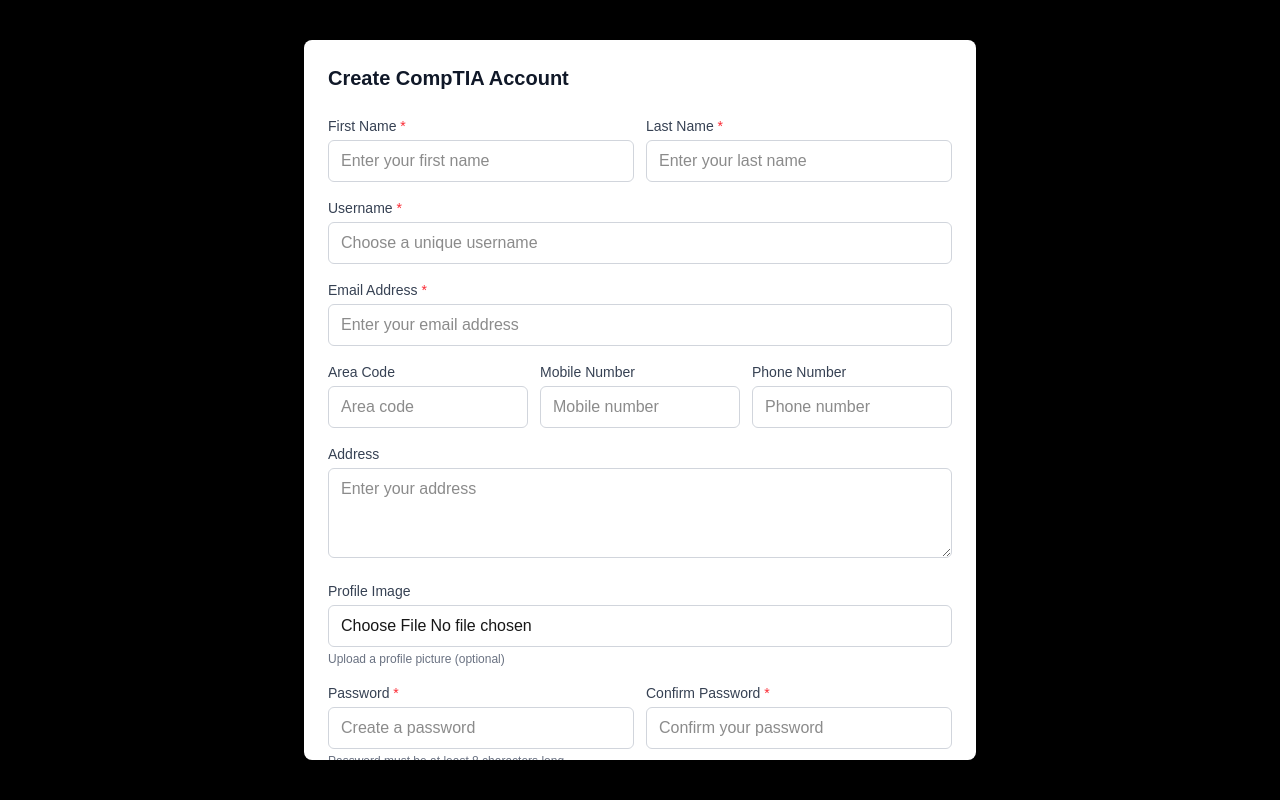
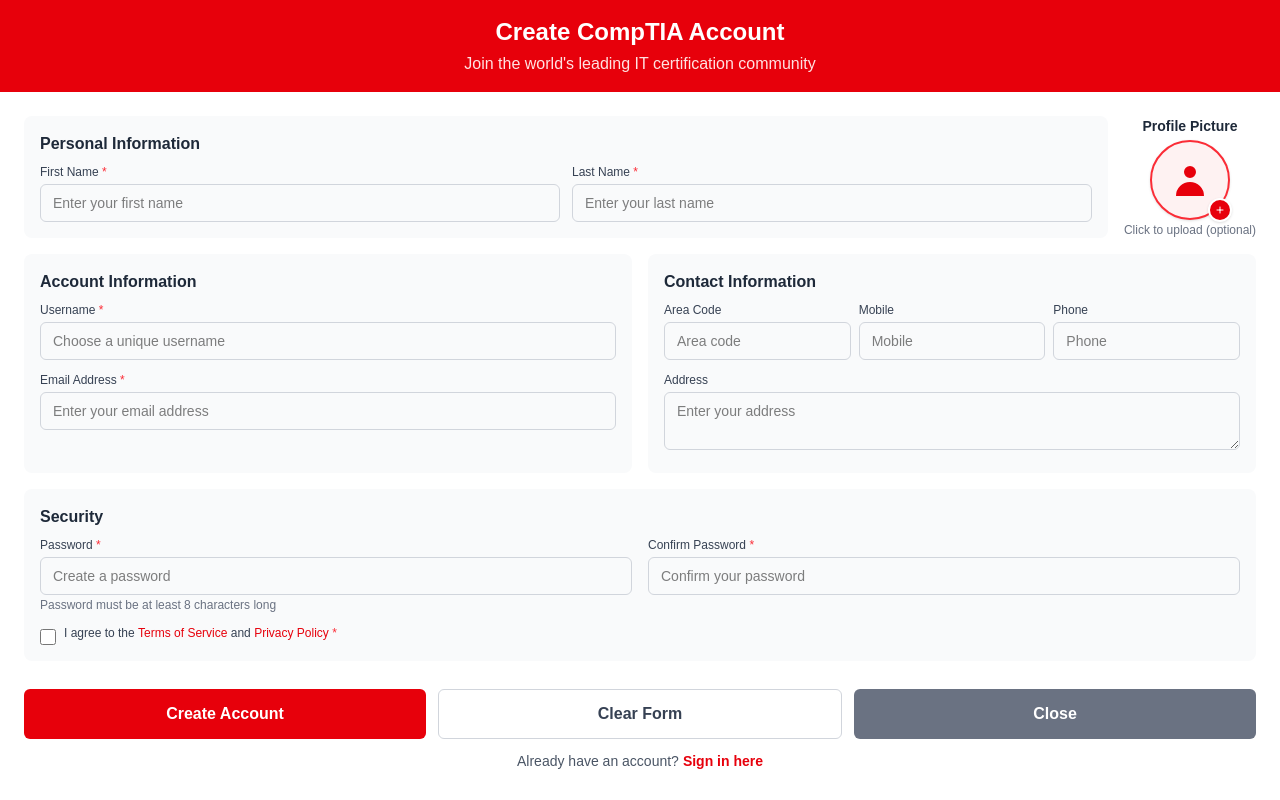
Before and after one commit to haidermb25/ComptiaFrontend, a Next.js app: page /signUp in a window 1280 px wide. Shown: the top 800 px of the page. Built offline with nearby package versions, Linux system fonts and the light colour scheme.

Commit message:
updated the create Account and chatbot z-index

```diff
--- a/src/app/layout.js
+++ b/src/app/layout.js
@@ -5,7 +5,7 @@
 import TabBar from "@/components/shared/tabBar/TabBar";
 import Button from "@/components/shared/buttons/Button";
 import QuickLink from "@/components/quickLinks/QuickLink";
-import ChatBot from "@/components/chatbot/ChatBot";
+import ConditionalChatBot from "@/components/chatbot/ConditionalChatBot";
 
 export default function RootLayout({ children }) {
   const array = [
@@ -22,7 +22,7 @@
         <main className="flex-grow">{children}</main>
         <Footer />
         <QuickLink />
-        <ChatBot />
+        <ConditionalChatBot />
       </body>
     </html>
   );
--- a/src/components/chatbot/ChatBot.jsx
+++ b/src/components/chatbot/ChatBot.jsx
@@ -12,7 +12,7 @@
     <>
       {/* ✅ Image Button Always at Bottom Right */}
       {!isOpen && (
-        <div className="fixed bottom-4 right-4 z-50">
+        <div className="fixed bottom-4 right-4 z-[1]">
           <button onClick={toggleChat}>
             <Image
               src="/boat.png"
@@ -27,7 +27,7 @@
 
       {/* ✅ Chat Panel Appears at Same Position */}
       <div
-        className={`fixed bottom-4 right-4 z-50 w-[90vw] sm:w-80 h-[70vh] sm:h-[500px] bg-white rounded-xl shadow-xl border border-gray-300 flex flex-col overflow-hidden transition-all duration-500 ease-in-out origin-bottom-right ${
+        className={`fixed bottom-4 right-4 z-[1] w-[90vw] sm:w-80 h-[70vh] sm:h-[500px] bg-white rounded-xl shadow-xl border border-gray-300 flex flex-col overflow-hidden transition-all duration-500 ease-in-out origin-bottom-right ${
           isOpen
             ? "scale-100 opacity-100 visible"
             : "scale-0 opacity-0 invisible"
--- a/src/components/header/CreateAccountModal.jsx
+++ b/src/components/header/CreateAccountModal.jsx
@@ -39,16 +39,27 @@
   };
 
   return (
-    <div className="fixed inset-0 z-[99999] flex items-center justify-center bg-black bg-opacity-50">
-      {/* Modal Content */}
-      <div className="bg-white rounded-lg shadow-xl w-full max-w-2xl p-6 mx-4 max-h-[90vh] overflow-y-auto">
-        <h3 className="text-xl font-bold text-gray-900 mb-6">Create CompTIA Account</h3>
+    <div className="fixed inset-0 z-[99999] bg-black bg-opacity-50">
+      {/* Full Page Modal Content */}
+      <div className="min-h-screen bg-white flex flex-col">
+        {/* Header */}
+        <div className="bg-red-600 text-white p-3 sm:p-2 lg:p-4 text-center flex-shrink-0">
+          <h3 className="text-lg sm:text-xl lg:text-2xl font-bold">Create CompTIA Account</h3>
+          <p className="text-red-100 mt-1 text-xs sm:text-sm lg:text-base">Join the world's leading IT certification community</p>
+        </div>
 
-        <form className="space-y-4" onSubmit={handleSubmit}>
-          {/* Personal Information */}
-          <div className="grid grid-cols-2 gap-3">
+        {/* Form Content */}
+        <div className="flex-1 p-2 sm:p-3 lg:p-4 xl:p-6 max-w-7xl mx-auto w-full overflow-y-auto">
+
+        <form className="space-y-3 sm:space-y-3 lg:space-y-4" onSubmit={handleSubmit}>
+          {/* Top Row: Personal Information + Profile Picture */}
+          <div className="flex flex-col lg:flex-row gap-3 lg:gap-4 items-start">
+            {/* Personal Information Section */}
+            <div className="bg-gray-50 p-2 sm:p-3 lg:p-4 rounded-lg flex-1 w-full">
+              <h4 className="text-xs sm:text-sm lg:text-base font-semibold text-gray-800 mb-2">Personal Information</h4>
+              <div className="grid grid-cols-1 sm:grid-cols-2 gap-2 sm:gap-3">
                 <div>
-              <label className="block text-sm font-medium text-gray-700 mb-1">
+                  <label className="block text-xs font-medium text-gray-700 mb-1">
                     First Name <span className="text-red-500">*</span>
                   </label>
                   <input
@@ -57,13 +68,13 @@
                     value={formData.firstName}
                     onChange={handleInputChange}
                     required
-                className="w-full px-3 py-2 border border-gray-300 rounded-md focus:outline-none focus:ring-2 focus:ring-red-500"
+                    className="w-full px-2 sm:px-3 py-1.5 sm:py-2 border border-gray-300 rounded-md focus:outline-none focus:ring-2 focus:ring-red-500 focus:border-transparent text-sm text-black"
                     placeholder="Enter your first name"
                   />
                 </div>
 
                 <div>
-              <label className="block text-sm font-medium text-gray-700 mb-1">
+                  <label className="block text-xs font-medium text-gray-700 mb-1">
                     Last Name <span className="text-red-500">*</span>
                   </label>
                   <input
@@ -72,15 +83,96 @@
                     value={formData.lastName}
                     onChange={handleInputChange}
                     required
-                className="w-full px-3 py-2 border border-gray-300 rounded-md focus:outline-none focus:ring-2 focus:ring-red-500"
+                    className="w-full px-2 sm:px-3 py-1.5 sm:py-2 border border-gray-300 rounded-md focus:outline-none focus:ring-2 focus:ring-red-500 focus:border-transparent text-sm text-black"
                     placeholder="Enter your last name"
                   />
                 </div>
               </div>
+            </div>
 
-          {/* Username */}
+            {/* Profile Image Section */}
+            <div className="flex flex-col items-center w-full lg:w-auto">
+              <label className="block text-xs sm:text-sm font-semibold text-gray-800 mb-1">
+                Profile Picture
+              </label>
+
+              <div className="relative">
+                {/* Circular Image Container */}
+                <div className="w-12 h-12 sm:w-16 sm:h-16 lg:w-20 lg:h-20 rounded-full border-2 border-red-500 bg-red-50 flex items-center justify-center cursor-pointer hover:bg-red-100 transition-colors duration-200 shadow-sm">
+                  {formData.image ? (
+                    <img
+                      src={formData.image}
+                      alt="Profile preview"
+                      className="w-full h-full rounded-full object-cover"
+                    />
+                  ) : (
+                    <svg
+                      className="w-6 h-6 sm:w-8 sm:h-8 lg:w-10 lg:h-10 text-red-600"
+                      fill="currentColor"
+                      viewBox="0 0 20 20"
+                      xmlns="http://www.w3.org/2000/svg"
+                    >
+                      <path
+                        fillRule="evenodd"
+                        d="M10 9a3 3 0 100-6 3 3 0 000 6zm-7 9a7 7 0 1114 0H3z"
+                        clipRule="evenodd"
+                      />
+                    </svg>
+                  )}
+                </div>
+
+                {/* Hidden File Input */}
+                <input
+                  type="file"
+                  name="image"
+                  accept="image/*"
+                  onChange={(e) => {
+                    const file = e.target.files[0];
+                    if (file) {
+                      // Create preview URL
+                      const reader = new FileReader();
+                      reader.onload = (e) => {
+                        setFormData(prev => ({ ...prev, image: e.target.result }));
+                      };
+                      reader.readAsDataURL(file);
+                    }
+                  }}
+                  className="absolute inset-0 w-full h-full opacity-0 cursor-pointer"
+                />
+
+                {/* Upload Icon Overlay */}
+                <div className="absolute -bottom-0.5 -right-0.5 w-4 h-4 sm:w-5 sm:h-5 lg:w-6 lg:h-6 bg-red-600 rounded-full flex items-center justify-center border-2 border-white shadow-sm">
+                  <svg
+                    className="w-2 h-2 sm:w-2.5 sm:h-2.5 lg:w-3 lg:h-3 text-white"
+                    fill="none"
+                    stroke="currentColor"
+                    viewBox="0 0 24 24"
+                    xmlns="http://www.w3.org/2000/svg"
+                  >
+                    <path
+                      strokeLinecap="round"
+                      strokeLinejoin="round"
+                      strokeWidth={2}
+                      d="M12 6v6m0 0v6m0-6h6m-6 0H6"
+                    />
+                  </svg>
+                </div>
+              </div>
+
+              <p className="text-xs text-gray-500 mt-0.5 text-center">
+                Click to upload (optional)
+              </p>
+            </div>
+          </div>
+
+          {/* Second Row: Account Information + Contact Information */}
+          <div className="flex flex-col xl:flex-row gap-3 lg:gap-4">
+            {/* Account Information Section */}
+            <div className="bg-gray-50 p-2 sm:p-3 lg:p-4 rounded-lg flex-1">
+              <h4 className="text-xs sm:text-sm lg:text-base font-semibold text-gray-800 mb-2">Account Information</h4>
+              <div className="space-y-2 sm:space-y-3">
                 <div>
-            <label className="block text-sm font-medium text-gray-700 mb-1">
+                  <label className="block text-xs font-medium text-gray-700 mb-1">
                     Username <span className="text-red-500">*</span>
                   </label>
                   <input
@@ -89,14 +181,13 @@
                     value={formData.username}
                     onChange={handleInputChange}
                     required
-              className="w-full px-3 py-2 border border-gray-300 rounded-md focus:outline-none focus:ring-2 focus:ring-red-500"
+                    className="w-full px-2 sm:px-3 py-1.5 sm:py-2 border border-gray-300 rounded-md focus:outline-none focus:ring-2 focus:ring-red-500 focus:border-transparent text-sm text-black"
                     placeholder="Choose a unique username"
                   />
                 </div>
 
-          {/* Email */}
                 <div>
-            <label className="block text-sm font-medium text-gray-700 mb-1">
+                  <label className="block text-xs font-medium text-gray-700 mb-1">
                     Email Address <span className="text-red-500">*</span>
                   </label>
                   <input
@@ -105,15 +196,20 @@
                     value={formData.email}
                     onChange={handleInputChange}
                     required
-              className="w-full px-3 py-2 border border-gray-300 rounded-md focus:outline-none focus:ring-2 focus:ring-red-500"
+                    className="w-full px-2 sm:px-3 py-1.5 sm:py-2 border border-gray-300 rounded-md focus:outline-none focus:ring-2 focus:ring-red-500 focus:border-transparent text-sm text-black"
                     placeholder="Enter your email address"
                   />
                 </div>
+              </div>
+            </div>
 
-          {/* Contact Information */}
-          <div className="grid grid-cols-3 gap-3">
+            {/* Contact Information Section */}
+            <div className="bg-gray-50 p-2 sm:p-3 lg:p-4 rounded-lg flex-1">
+              <h4 className="text-xs sm:text-sm lg:text-base font-semibold text-gray-800 mb-2">Contact Information</h4>
+              <div className="space-y-2 sm:space-y-3">
+                <div className="grid grid-cols-1 sm:grid-cols-3 gap-2">
                   <div>
-              <label className="block text-sm font-medium text-gray-700 mb-1">
+                    <label className="block text-xs font-medium text-gray-700 mb-1">
                       Area Code
                     </label>
                     <input
@@ -121,85 +217,66 @@
                       name="areaCode"
                       value={formData.areaCode}
                       onChange={handleInputChange}
-                className="w-full px-3 py-2 border border-gray-300 rounded-md focus:outline-none focus:ring-2 focus:ring-red-500"
+                      className="w-full px-2 sm:px-3 py-1.5 sm:py-2 border border-gray-300 rounded-md focus:outline-none focus:ring-2 focus:ring-red-500 focus:border-transparent text-sm text-black"
                       placeholder="Area code"
                       maxLength="10"
                     />
                   </div>
 
                   <div>
-              <label className="block text-sm font-medium text-gray-700 mb-1">
-                Mobile Number
+                    <label className="block text-xs font-medium text-gray-700 mb-1">
+                      Mobile
                     </label>
                     <input
                       type="tel"
                       name="mobileNumber"
                       value={formData.mobileNumber}
                       onChange={handleInputChange}
-                className="w-full px-3 py-2 border border-gray-300 rounded-md focus:outline-none focus:ring-2 focus:ring-red-500"
-                placeholder="Mobile number"
+                      className="w-full px-2 sm:px-3 py-1.5 sm:py-2 border border-gray-300 rounded-md focus:outline-none focus:ring-2 focus:ring-red-500 focus:border-transparent text-sm text-black"
+                      placeholder="Mobile"
                       maxLength="50"
                     />
                   </div>
 
                   <div>
-              <label className="block text-sm font-medium text-gray-700 mb-1">
-                Phone Number
+                    <label className="block text-xs font-medium text-gray-700 mb-1">
+                      Phone
                     </label>
                     <input
                       type="tel"
                       name="phoneNumber"
                       value={formData.phoneNumber}
                       onChange={handleInputChange}
-                className="w-full px-3 py-2 border border-gray-300 rounded-md focus:outline-none focus:ring-2 focus:ring-red-500"
-                placeholder="Phone number"
+                      className="w-full px-2 sm:px-3 py-1.5 sm:py-2 border border-gray-300 rounded-md focus:outline-none focus:ring-2 focus:ring-red-500 focus:border-transparent text-sm text-black"
+                      placeholder="Phone"
                       maxLength="50"
                     />
                   </div>
                 </div>
 
-          {/* Address */}
                 <div>
-            <label className="block text-sm font-medium text-gray-700 mb-1">
+                  <label className="block text-xs font-medium text-gray-700 mb-1">
                     Address
                   </label>
                   <textarea
                     name="address"
                     value={formData.address}
                     onChange={handleInputChange}
-              rows="3"
-              className="w-full px-3 py-2 border border-gray-300 rounded-md focus:outline-none focus:ring-2 focus:ring-red-500"
+                    rows="2"
+                    className="w-full px-2 sm:px-3 py-1.5 sm:py-2 border border-gray-300 rounded-md focus:outline-none focus:ring-2 focus:ring-red-500 focus:border-transparent text-sm text-black"
                     placeholder="Enter your address"
                   />
                 </div>
-
-          {/* Profile Image */}
-          <div>
-            <label className="block text-sm font-medium text-gray-700 mb-1">
-              Profile Image
-            </label>
-            <input
-              type="file"
-              name="image"
-              accept="image/*"
-              onChange={(e) => {
-                const file = e.target.files[0];
-                if (file) {
-                  // Handle file upload logic here
-                  setFormData(prev => ({ ...prev, image: file.name }));
-                }
-              }}
-              className="w-full px-3 py-2 border border-gray-300 rounded-md focus:outline-none focus:ring-2 focus:ring-red-500"
-            />
-            <p className="text-xs text-gray-500 mt-1">
-              Upload a profile picture (optional)
-            </p>
+              </div>
+            </div>
           </div>
 
-          {/* Password Fields */}
-          <div className="grid grid-cols-2 gap-3">
-            <div>
-              <label className="block text-sm font-medium text-gray-700 mb-1">
+          {/* Third Row: Security Section */}
+          <div className="bg-gray-50 p-2 sm:p-3 lg:p-4 rounded-lg">
+            <h4 className="text-xs sm:text-sm lg:text-base font-semibold text-gray-800 mb-2">Security</h4>
+            <div className="flex flex-col sm:flex-row gap-3 sm:gap-4">
+              <div className="flex-1">
+                <label className="block text-xs font-medium text-gray-700 mb-1">
                   Password <span className="text-red-500">*</span>
                 </label>
                 <input
@@ -208,16 +285,16 @@
                   value={formData.password}
                   onChange={handleInputChange}
                   required
-                className="w-full px-3 py-2 border border-gray-300 rounded-md focus:outline-none focus:ring-2 focus:ring-red-500"
+                  className="w-full px-2 sm:px-3 py-1.5 sm:py-2 border border-gray-300 rounded-md focus:outline-none focus:ring-2 focus:ring-red-500 focus:border-transparent text-sm text-black"
                   placeholder="Create a password"
                 />
-              <p className="text-xs text-gray-500 mt-1">
+                <p className="text-xs text-gray-500 mt-0.5">
                   Password must be at least 8 characters long
                 </p>
               </div>
 
-            <div>
-              <label className="block text-sm font-medium text-gray-700 mb-1">
+              <div className="flex-1">
+                <label className="block text-xs font-medium text-gray-700 mb-1">
                   Confirm Password <span className="text-red-500">*</span>
                 </label>
                 <input
@@ -226,14 +303,14 @@
                   value={formData.confirmPassword}
                   onChange={handleInputChange}
                   required
-                className="w-full px-3 py-2 border border-gray-300 rounded-md focus:outline-none focus:ring-2 focus:ring-red-500"
+                  className="w-full px-2 sm:px-3 py-1.5 sm:py-2 border border-gray-300 rounded-md focus:outline-none focus:ring-2 focus:ring-red-500 focus:border-transparent text-sm text-black"
                   placeholder="Confirm your password"
                 />
               </div>
             </div>
 
             {/* Terms Agreement */}
-          <div className="flex items-start">
+            <div className="mt-3 flex items-start">
               <input
                 id="agree-to-terms"
                 name="agreeToTerms"
@@ -241,34 +318,65 @@
                 checked={formData.agreeToTerms}
                 onChange={handleInputChange}
                 required
-              className="h-4 w-4 text-red-600 focus:ring-red-500 border-gray-300 rounded mt-1"
+                className="h-3 w-3 sm:h-4 sm:w-4 text-red-600 focus:ring-red-500 border-gray-300 rounded mt-1"
               />
-            <label htmlFor="agree-to-terms" className="ml-2 block text-sm text-gray-700">
-              I agree to the <a href="#" className="text-red-600 hover:text-red-500">Terms of Service</a> and <a href="#" className="text-red-600 hover:text-red-500">Privacy Policy</a> <span className="text-red-500">*</span>
+              <label htmlFor="agree-to-terms" className="ml-2 block text-xs text-gray-700">
+                I agree to the <a href="#" className="text-red-600 hover:text-red-500 font-medium">Terms of Service</a> and <a href="#" className="text-red-600 hover:text-red-500 font-medium">Privacy Policy</a> <span className="text-red-500">*</span>
               </label>
             </div>
+          </div>
 
-          {/* Submit Buttons */}
-          <div className="flex space-x-4">
+          {/* Action Buttons */}
+          <div className="flex flex-col sm:flex-row gap-2 sm:gap-3 pt-2 sm:pt-3">
             <button
               type="submit"
-              className="w-full bg-red-600 text-white py-2 px-4 rounded-md hover:bg-red-700 focus:outline-none focus:ring-2 focus:ring-red-500 focus:ring-offset-2"
+              className="flex-1 bg-red-600 text-white py-2 sm:py-3 px-3 sm:px-4 rounded-md hover:bg-red-700 focus:outline-none focus:ring-2 focus:ring-red-500 focus:ring-offset-2 font-semibold text-sm sm:text-base transition-colors duration-200"
             >
               Create Account
             </button>
 
             <button
               type="button"
+              onClick={() => {
+                // Clear form fields
+                setFormData({
+                  firstName: '',
+                  lastName: '',
+                  username: '',
+                  email: '',
+                  areaCode: '',
+                  mobileNumber: '',
+                  phoneNumber: '',
+                  address: '',
+                  password: '',
+                  confirmPassword: '',
+                  image: '',
+                  agreeToTerms: false
+                });
+              }}
+              className="flex-1 bg-white border border-gray-300 text-gray-700 py-2 sm:py-3 px-3 sm:px-4 rounded-md hover:bg-gray-50 focus:outline-none focus:ring-2 focus:ring-gray-500 focus:ring-offset-2 font-semibold text-sm sm:text-base transition-colors duration-200"
+            >
+              Clear Form
+            </button>
+
+            <button
+              type="button"
               onClick={onClose}
-              className="w-full bg-white border border-gray-300 text-gray-700 py-2 px-4 rounded-md hover:bg-gray-50 focus:outline-none focus:ring-2 focus:ring-red-500 focus:ring-offset-2"
+              className="flex-1 bg-gray-500 text-white py-2 sm:py-3 px-3 sm:px-4 rounded-md hover:bg-gray-600 focus:outline-none focus:ring-2 focus:ring-gray-500 focus:ring-offset-2 font-semibold text-sm sm:text-base transition-colors duration-200"
             >
-              Cancel
+              Close
             </button>
           </div>
         </form>
 
-        <div className="mt-6 text-center text-sm text-gray-500">
-          <p>Already have an account? <button onClick={onSwitchToLogin} className="text-red-600 hover:text-red-500">Sign in</button></p>
+        <div className="mt-2 sm:mt-3 text-center pb-6">
+          <p className="text-gray-600 text-xs sm:text-sm">
+            Already have an account?
+            <button onClick={onSwitchToLogin} className="text-red-600 hover:text-red-500 font-semibold ml-1">
+              Sign in here
+            </button>
+          </p>
+        </div>
         </div>
       </div>
     </div>
--- a/src/components/header/ForgotPasswordModal.jsx
+++ b/src/components/header/ForgotPasswordModal.jsx
@@ -52,7 +52,7 @@
 
               <button
                 onClick={onClose}
-                className="w-full bg-white border border-gray-300 text-gray-700 py-2 px-4 rounded-md hover:bg-gray-50 focus:outline-none focus:ring-2 focus:ring-red-500 focus:ring-offset-2"
+                className="w-full bg-gray-500 text-white py-2 px-4 rounded-md hover:bg-gray-600 focus:outline-none focus:ring-2 focus:ring-gray-500 focus:ring-offset-2"
               >
                 Close
               </button>
@@ -108,10 +108,21 @@
 
             <button
               type="button"
-              onClick={onClose}
+              onClick={() => {
+                // Clear email field
+                setEmail('');
+              }}
               className="w-full bg-white border border-gray-300 text-gray-700 py-2 px-4 rounded-md hover:bg-gray-50 focus:outline-none focus:ring-2 focus:ring-red-500 focus:ring-offset-2"
             >
-              Cancel
+              Clear
+            </button>
+
+            <button
+              type="button"
+              onClick={onClose}
+              className="w-full bg-gray-500 text-white py-2 px-4 rounded-md hover:bg-gray-600 focus:outline-none focus:ring-2 focus:ring-gray-500 focus:ring-offset-2"
+            >
+              Close
             </button>
           </div>
         </form>
--- a/src/components/header/LoginModal.jsx
+++ b/src/components/header/LoginModal.jsx
@@ -108,10 +108,22 @@
 
             <button
               type="button"
-              onClick={onClose}
+              onClick={() => {
+                // Clear form fields
+                const form = document.querySelector('form');
+                if (form) form.reset();
+              }}
               className="w-full bg-white border border-gray-300 text-gray-700 py-2 px-4 rounded-md hover:bg-gray-50 focus:outline-none focus:ring-2 focus:ring-red-500 focus:ring-offset-2"
             >
-              Cancel
+              Clear
+            </button>
+
+            <button
+              type="button"
+              onClick={onClose}
+              className="w-full bg-gray-500 text-white py-2 px-4 rounded-md hover:bg-gray-600 focus:outline-none focus:ring-2 focus:ring-gray-500 focus:ring-offset-2"
+            >
+              Close
             </button>
           </div>
         </form>
```
Also changed, not shown: src/components/chatbot/ConditionalChatBot.jsx (renamed from src/components/quickLinks/ConditionalQuickLink.jsx, +7 -7 lines). Lines whose indentation alone changed are shown as unchanged.
